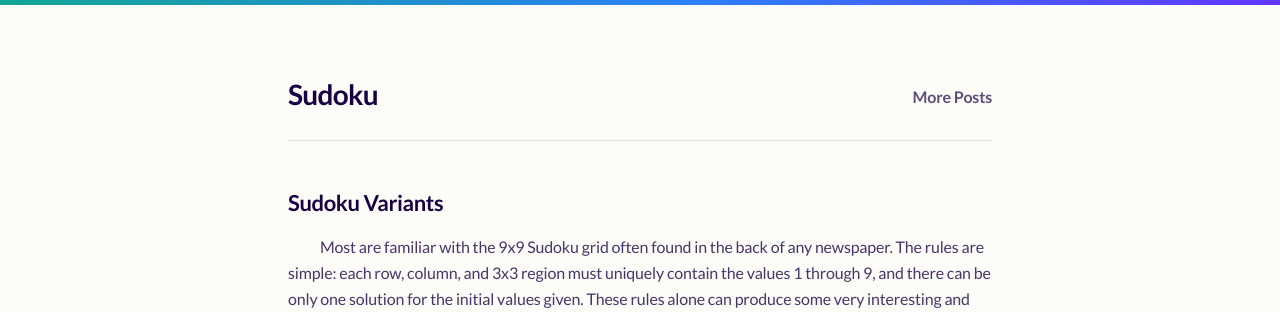
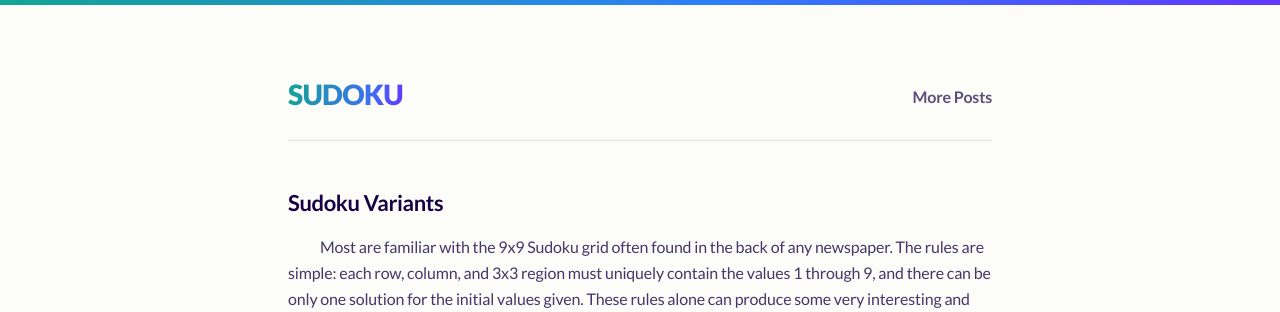
Before and after one commit to tmccann21/portfolio-website, a PHP site: page /articles/sudoku.html in a window 1280 px wide. Shown: the top 312 px of the page. Run offline with PHP 8.4, Linux system fonts and the light colour scheme.

Commit message:
update article styling

```diff
--- a/style/article.css
+++ b/style/article.css
@@ -6,6 +6,16 @@
   flex-wrap: wrap;
   padding-bottom: 28px;
   border-bottom: 1px solid rgba(25, 4, 69, 0.1);
+
+  h2 {
+    font-weight: 800;
+    background: linear-gradient(100deg, #12A594 0%, #3E6FF0 70%, #6236FF 100%);
+    -webkit-background-clip: text;
+    -webkit-text-fill-color: transparent;
+    background-clip: text;
+    width: fit-content;
+    text-transform: uppercase;
+  }
 }
 
 .article-content {
--- a/style/resume.css
+++ b/style/resume.css
@@ -11,6 +11,7 @@
 .section-header {
   display: flex;
   align-items: center;
+  gap: 12px;
   margin: 10px 0 10px 0;
 
   p {
```
Lines whose indentation alone changed are shown as unchanged.
